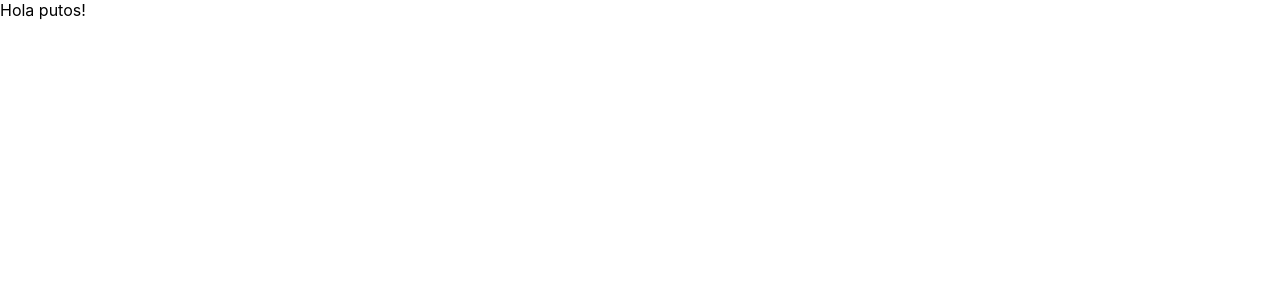
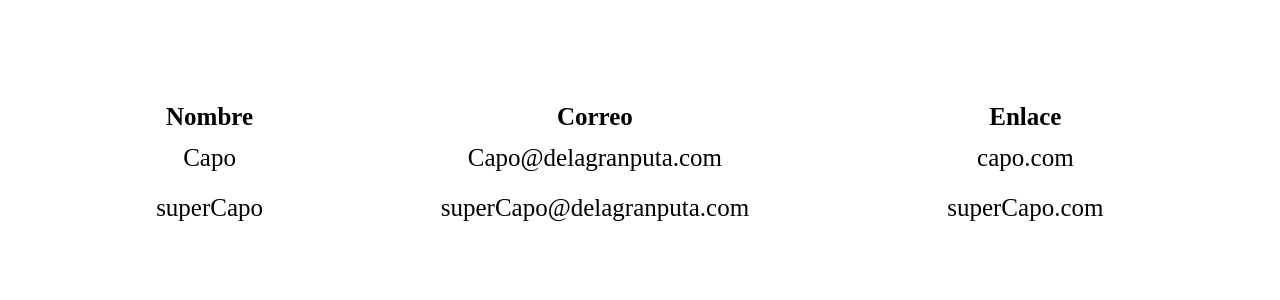
Before and after one commit to Irungaray/Redux-CRUD-Blog, a React (Create React App) app: page / in a window 1280 px wide. Shown: the top 300 px of the page. Built offline with nearby package versions, Linux system fonts and the light colour scheme.

Commit message:
Changed App from Stateless to Stateful

```diff
--- a/src/components/App.js
+++ b/src/components/App.js
@@ -1,11 +1,63 @@
-import React from 'react';
+import React, { Component } from "react";
 
-function App() {
-  return (
-    <div className="App">
-      Hola putos!
-    </div>
+class App extends Component {
+  constructor() {
+    super();
+    this.state = {
+      users: [
+        {
+          name: 'Capo',
+          mail: 'Capo@delagranputa.com',
+          link: 'capo.com'
+        },
+        {
+          name: 'superCapo',
+          mail: 'superCapo@delagranputa.com',
+          link: 'superCapo.com'
+        }
+      ]
+    }
+  }
+
+  addRows = () => (
+    this.state.users.map((user) => (
+      <tr>
+        <td>
+          { user.name }
+        </td>
+
+        <td>
+          { user.mail }
+        </td>
+
+        <td>
+          { user.link }
+        </td>
+      </tr>
+    ))
   );
-}
+
+  render() {
+    return (
+      <div className="margin">
+        <table className="table">
+          <thead>
+            <tr>
+              <th>Nombre</th>
+
+              <th>Correo</th>
+
+              <th>Enlace</th>
+            </tr>
+          </thead>
+
+          <tbody>
+            { this.addRows() }
+          </tbody>
+        </table>
+      </div>
+    );
+  }
+};
 
 export default App;
--- a/src/index.css
+++ b/src/index.css
@@ -1,13 +1,14 @@
-body {
-  margin: 0;
-  font-family: -apple-system, BlinkMacSystemFont, 'Segoe UI', 'Roboto', 'Oxygen',
-    'Ubuntu', 'Cantarell', 'Fira Sans', 'Droid Sans', 'Helvetica Neue',
-    sans-serif;
-  -webkit-font-smoothing: antialiased;
-  -moz-osx-font-smoothing: grayscale;
+.margin {
+  margin: 100px;
 }
 
-code {
-  font-family: source-code-pro, Menlo, Monaco, Consolas, 'Courier New',
-    monospace;
+.table {
+  width: 100%;
+  text-align: center;
+  font-size: 25px;
 }
+
+.table td {
+  padding-top: 10px;
+  padding-bottom: 10px;
+}
```
Also changed, not shown: 2 other files (tests, documents, lock files or other folders).
